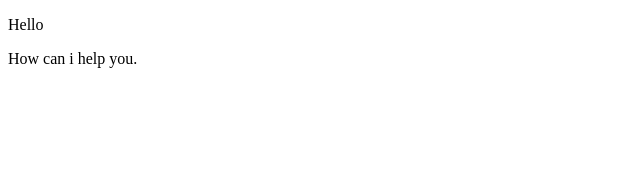
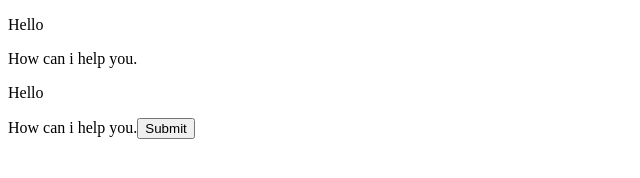
Before and after one commit to rupesh-monangi/Nxtwave-repo, a plain HTML site: page my-first-repo/index.html in a window 1280 px wide. Shown: the whole page, without its empty margins (0-640 px from the left). Drawn offline with Linux system fonts and the light colour scheme.

Commit message:
Resolve merge conflicts

```diff
--- a/my-first-repo/index.html
+++ b/my-first-repo/index.html
@@ -6,3 +6,12 @@
             <p>How can i help you.<img src=""></p>
         </body>
     </html>
+<!DOCTYPE html>
+<html>
+    <head>
+    </head>
+    <body>
+        <p>Hello</p>
+        <p>How can i help you.<button>Submit</button></p>
+    </body>
+</html>
```
Also changed, not shown: 2 other files.
